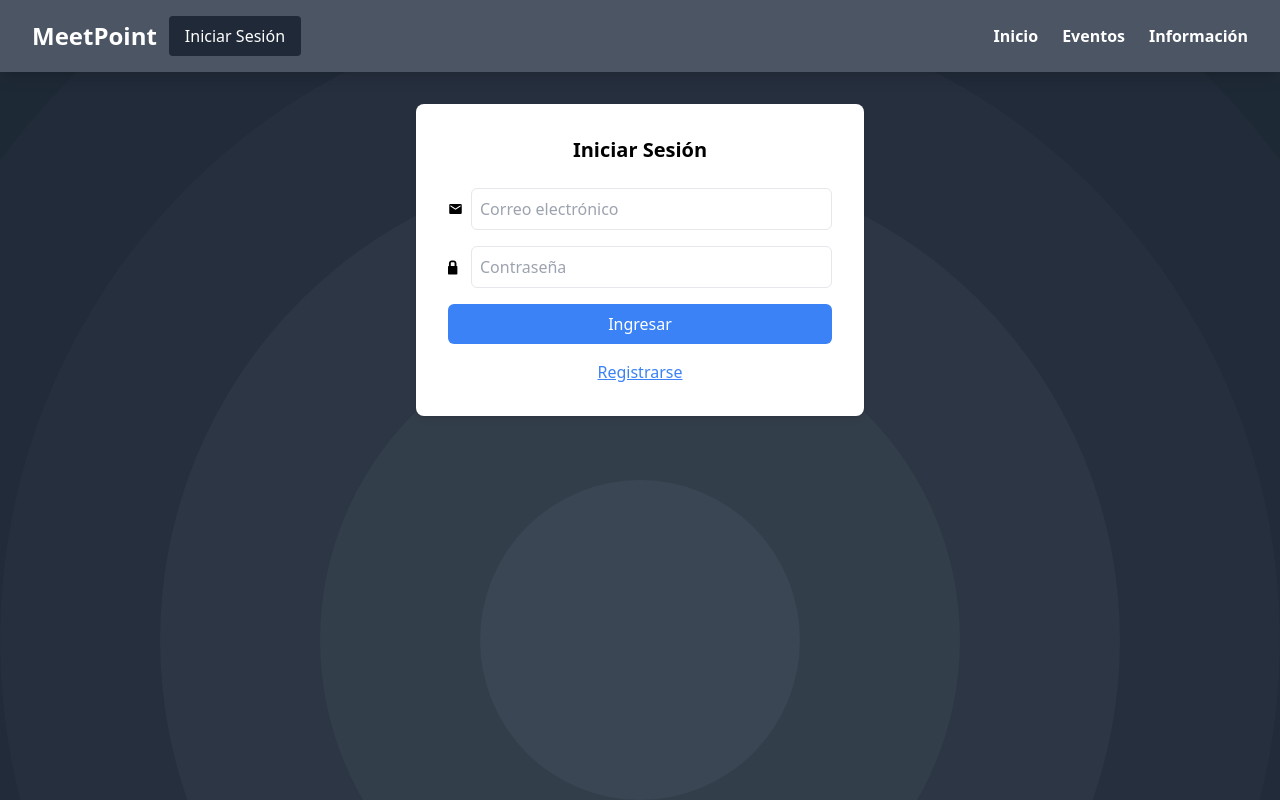
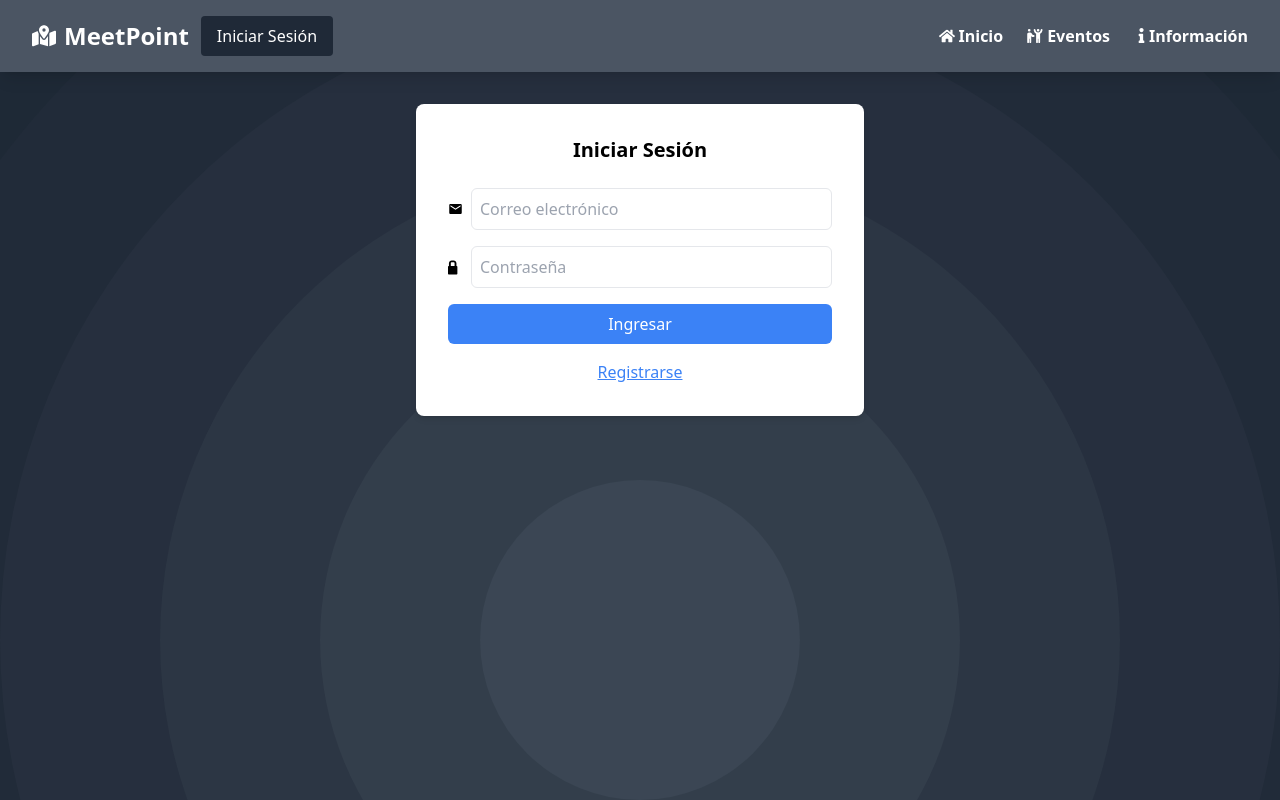
Before and after one commit to AnthonyEMF/meetpoint-frontend, a React (Vite) app: page /security/login in a window 1280 px wide. Built offline with nearby package versions, Linux system fonts and the light colour scheme.

Commit message:
Add more icons

```diff
--- a/src/features/client/components/Attendances.jsx
+++ b/src/features/client/components/Attendances.jsx
@@ -121,7 +121,12 @@ export const Attendances = ({ event, handleAttendancesChange }) => {
                   key={attendance.id}
                   className="bg-gray-200 p-4 rounded-lg flex justify-between items-center"
                 >
-                  <Link to={`/user/view/${attendance.userId}`}>
+                  <Link to={`/user/view/${attendance.userId}`} className="flex items-center">
+                    <img
+                      src="https://static.vecteezy.com/system/resources/previews/009/292/244/non_2x/default-avatar-icon-of-social-media-user-vector.jpg"
+                      alt="Perfil"
+                      className="w-8 h-8 mt-3 mr-2 rounded-full mx-auto mb-3"
+                    />
                     <span>{attendance.userName}</span>
                   </Link>
                   <span
--- a/src/features/client/components/Nav.jsx
+++ b/src/features/client/components/Nav.jsx
@@ -2,6 +2,8 @@ import { Link } from "react-router-dom";
 import { useAuthStore } from "../../security/store/useAuthStore";
 import { ProtectedComponent } from "../../../shared/components/ProtectedComponent";
 import { rolesListConstant } from "../../../shared/constants";
+import { FaHome, FaInfo, FaUserEdit } from "react-icons/fa";
+import { FaMapLocationDot, FaPeopleRobbery } from "react-icons/fa6";
 
 export const Nav = () => {
   const isAuthenticated = useAuthStore((state) => state.isAuthenticated);
@@ -10,7 +12,12 @@ export const Nav = () => {
     <nav className="bg-gray-600 text-white py-4 px-8 shadow-lg">
         <div className="container mx-auto flex justify-between items-center">
           <div className="flex items-center">
-            <Link to="/home"><h1 className="text-2xl font-bold hover:text-gray-800">MeetPoint</h1></Link>
+            <Link to="/home" className="flex">
+              <h1 className="text-2xl flex font-bold hover:text-gray-800">
+                <FaMapLocationDot size={24} className="mr-2 mt-1" />
+                MeetPoint
+              </h1>
+            </Link>
 
             {!isAuthenticated ? (
               <Link to="security/login" className="bg-gray-800 ml-3 px-4 py-2 rounded hover:bg-gray-700">Iniciar Sesión</Link>
@@ -25,16 +32,28 @@ export const Nav = () => {
 
           </div>
           <div className="flex items-center">
-            <Link to="/home" className="mr-6 py-2 font-bold hover:text-gray-800">Inicio</Link>
-            <Link to="/main" className="mr-6 py-2 font-bold hover:text-gray-800">Eventos</Link>
+            <Link to="/home" className="flex mr-6 py-2 font-bold hover:text-gray-800">
+              <FaHome className="mt-1 mr-1" />
+              Inicio
+            </Link>
+            <Link to="/main" className="flex mr-6 py-2 font-bold hover:text-gray-800">
+              <FaPeopleRobbery className="mt-1 mr-1" />
+              Eventos
+            </Link>
 
             {isAuthenticated ? (
-              <Link to="/user" className="mr-6 py-2 font-bold hover:text-gray-800">Cuenta</Link>
+              <Link to="/user" className="flex mr-5 py-2 font-bold hover:text-gray-800">
+                <FaUserEdit size={16} className="mt-1 mr-1" />
+                Cuenta
+              </Link>
             ) : (
               <div></div>
             )}
 
-            <a href="https://docs.google.com/document/d/1JFwLnAkZl2uyuYaLzzaFbGsA--S6Tyr_/edit?usp=drive_link&ouid=100619136883602753953&rtpof=true&sd=true" target="_blank" className="py-2 font-bold hover:text-gray-800">Información</a>
+            <a href="https://docs.google.com/document/d/1JFwLnAkZl2uyuYaLzzaFbGsA--S6Tyr_/edit?usp=drive_link&ouid=100619136883602753953&rtpof=true&sd=true" target="_blank" className="flex py-2 font-bold hover:text-gray-800">
+            <FaInfo size={15} className="mt-1" />
+              Información
+            </a>
           </div>
         </div>
     </nav>
--- a/src/features/client/pages/EventPage.jsx
+++ b/src/features/client/pages/EventPage.jsx
@@ -8,6 +8,7 @@ import { CustomAlerts, ProtectedComponent } from "../../../shared/components";
 import { FaRegCalendarXmark } from "react-icons/fa6";
 import { FaRegCalendarCheck } from "react-icons/fa";
 import { rolesListConstant } from "../../../shared/constants";
+import { RiDeleteBin5Fill, RiEdit2Fill } from "react-icons/ri";
 
 export const EventPage = () => {
   const { id } = useParams();
@@ -60,11 +61,10 @@ export const EventPage = () => {
 
   const handleCommentsChange = async () => {
     await loadEventById(id);
-  }
+  };
 
   return (
     <div className="container mx-auto p-6">
-
       {showAlert && (
         <CustomAlerts
           message="¿Está seguro de que desea eliminar este evento?"
@@ -85,7 +85,8 @@ export const EventPage = () => {
             <p className="text-xl mb-4">{event.data.description}</p>
             {isAuthenticated && (
               <p className="mb-2">
-              <span className="font-bold">Ubicación:</span> {event.data.ubication}
+                <span className="font-bold">Ubicación:</span>{" "}
+                {event.data.ubication}
               </p>
             )}
             <p>
@@ -95,11 +96,17 @@ export const EventPage = () => {
             {/* Mostrar mensaje de evento finalizado */}
             {new Date(event.data.date) < new Date() ? (
               <p className="mt-2 font-bold text-lg text-red-600">
-              <span className="flex"><FaRegCalendarXmark size={20} className="mr-1 mt-1" />El evento ya ha finalizado</span>
+                <span className="flex">
+                  <FaRegCalendarXmark size={20} className="mr-1 mt-1" />
+                  El evento ya ha finalizado
+                </span>
               </p>
             ) : (
               <p className="mt-2 font-bold text-lg text-green-600">
-              <span className="flex"><FaRegCalendarCheck size={20} className="mr-1 mt-1" />El evento sigue en vigencia</span>
+                <span className="flex">
+                  <FaRegCalendarCheck size={20} className="mr-1 mt-1" />
+                  El evento sigue en vigencia
+                </span>
               </p>
             )}
           </div>
@@ -119,16 +126,18 @@ export const EventPage = () => {
               <div>
                 {new Date(event.data.date) > new Date() && (
                   <button
-                  className="my-2 mr-2 px-10 py-2 bg-blue-500 text-white rounded-lg hover:bg-blue-700"
+                    className="flex items-center justify-center w-full my-2 mr-2 px-9 py-2 bg-blue-500 text-white rounded-lg hover:bg-blue-700"
                     onClick={handleEditEvent}
                   >
+                    <RiEdit2Fill className="mr-2" size={18} />
                     Editar
                   </button>
                 )}
                 <button
-                className="my-2 px-8 py-2 bg-red-500 text-white rounded-lg hover:bg-red-700"
+                  className="flex items-center justify-center w-full my-2 px-9 py-2 bg-red-500 text-white rounded-lg hover:bg-red-700"
                   onClick={handleDeleteEvent}
                 >
+                  <RiDeleteBin5Fill className="mr-2" size={18} />
                   Eliminar
                 </button>
               </div>
@@ -140,16 +149,18 @@ export const EventPage = () => {
                 <div>
                   {new Date(event.data.date) > new Date() && (
                     <button
-                    className="my-2 mr-2 px-10 py-2 bg-blue-500 text-white rounded-lg hover:bg-blue-700"
+                      className="flex items-center justify-center w-full my-2 mr-2 px-9 py-2 bg-blue-500 text-white rounded-lg hover:bg-blue-700"
                       onClick={handleEditEvent}
                     >
+                      <RiEdit2Fill className="mr-2" size={18} />
                       Editar
                     </button>
                   )}
                   <button
-                  className="my-2 px-8 py-2 bg-red-500 text-white rounded-lg hover:bg-red-700"
+                    className="flex items-center justify-center w-full my-2 px-9 py-2 bg-red-500 text-white rounded-lg hover:bg-red-700"
                     onClick={handleDeleteEvent}
                   >
+                    <RiDeleteBin5Fill className="mr-2" size={18} />
                     Eliminar
                   </button>
                 </div>
@@ -164,11 +175,13 @@ export const EventPage = () => {
       )}
 
       {/* Lista de Asistentes */}
-      <Attendances event={event} handleAttendancesChange={handleAttendancesChange} />
+      <Attendances
+        event={event}
+        handleAttendancesChange={handleAttendancesChange}
+      />
 
       {/* Sección de Comentarios */}
       <Comments event={event} handleCommentsChange={handleCommentsChange} />
-
     </div>
   );
 };
--- a/src/features/client/pages/UserViewPage.jsx
+++ b/src/features/client/pages/UserViewPage.jsx
@@ -8,6 +8,7 @@ import { rolesListConstant } from "../../../shared/constants";
 import { IoStatsChart } from "react-icons/io5";
 import { useReports } from "../hooks/useReports";
 import { useUsersStore } from "../../admin/store/useUsersStore";
+import { RiDeleteBin5Fill, RiEdit2Fill } from "react-icons/ri";
 
 export const UserViewPage = () => {
   const [fetching, setFetching] = useState(true);
@@ -99,15 +100,17 @@ export const UserViewPage = () => {
           {/* Restringir botones de eliminar y editar solo para administración */}
           <ProtectedComponent requiredRoles={[rolesListConstant.ADMIN]}>
             <Link to={`/administration/user/edit/${id}`}>
-              <button className="bg-blue-500 text-white w-full my-1 py-2 px-4 rounded hover:bg-blue-400">
+              <button className="flex items-center justify-center bg-blue-500 text-white w-full my-1 py-2 px-10 rounded-lg hover:bg-blue-700">
+                <RiEdit2Fill className="mr-2" size={18}/>
                 Editar
               </button>
             </Link>
             {loggedUserId != id && (
               <button
-                className="bg-red-600 text-white w-full my-1 py-2 px-4 rounded hover:bg-red-500"
+                className="flex items-center justify-center bg-red-500 text-white w-full my-1 py-2 px-10 rounded-lg hover:bg-red-700"
                 onClick={handleDeleteUser}
                 >
+                <RiDeleteBin5Fill className="mr-2" size={18}/>
                 Eliminar
               </button>
             )}
```
Also changed, not shown: src/features/client/components/Comments.jsx (+48 -23 lines). Lines whose indentation alone changed are shown as unchanged.
